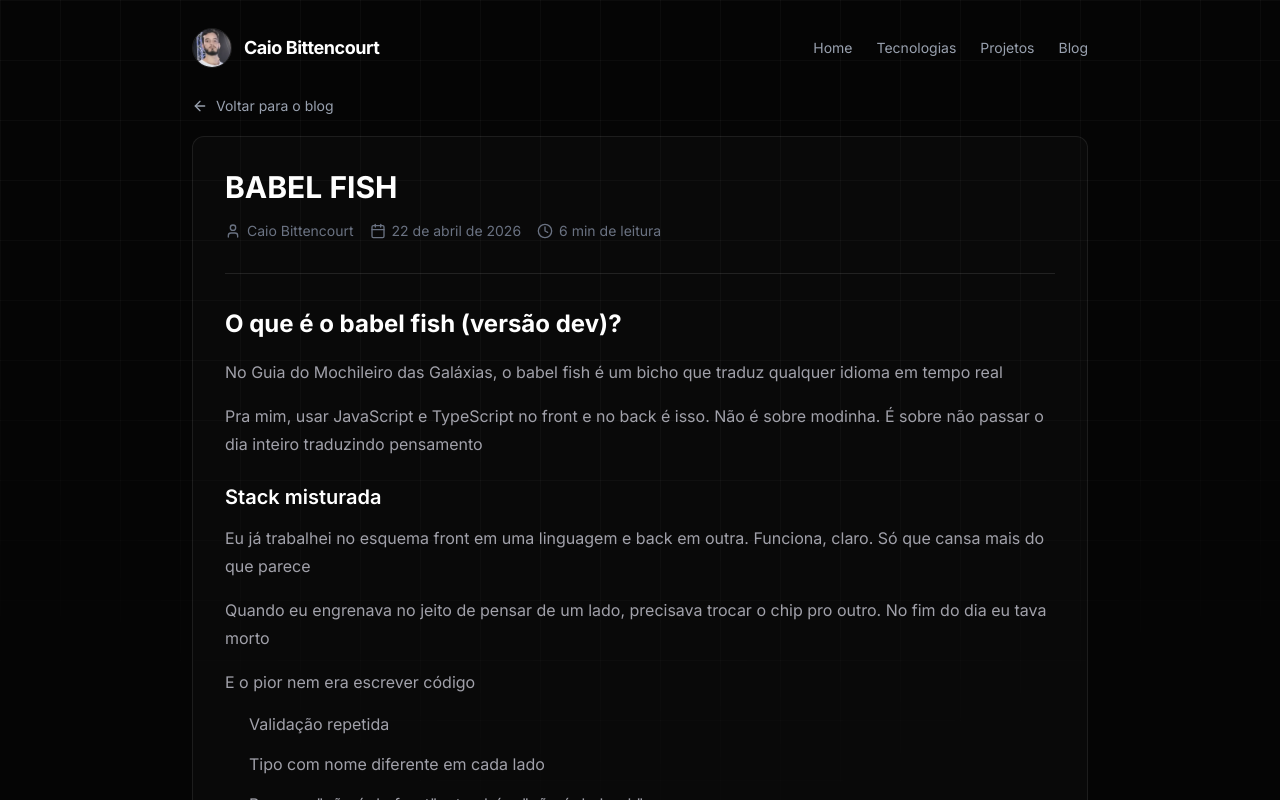
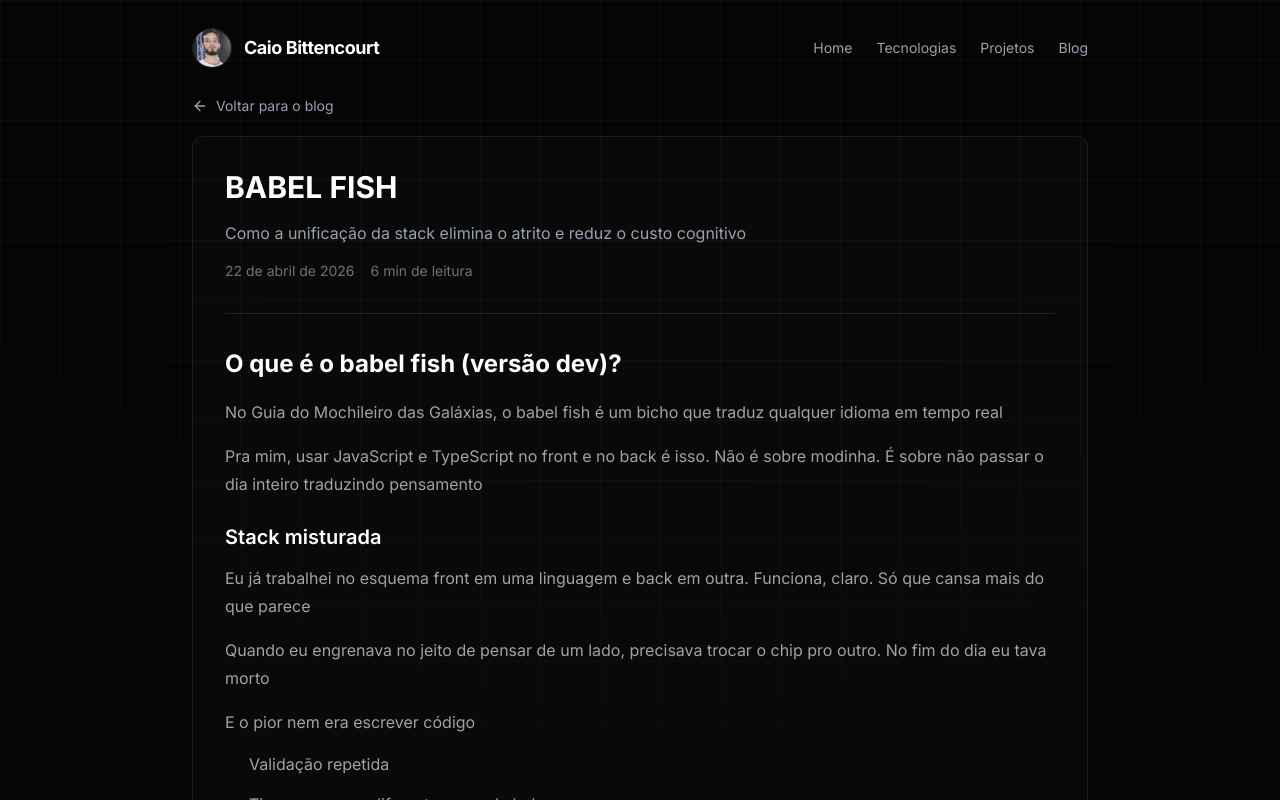
Before and after one commit to caiolucasbittencourt/port, a Next.js app: page /blog/o-peixe-babel-definitivo-front-e-back-falando-o-mesmo-idioma in a window 1280 px wide. Shown: the top 800 px of the page. Built offline with nearby package versions, Linux system fonts and the light colour scheme.

Commit message:
feat(blog): refine post header metadata presentation

```diff
--- a/app/blog/[slug]/BlogPostContent.tsx
+++ b/app/blog/[slug]/BlogPostContent.tsx
@@ -2,7 +2,7 @@
 
 import { motion } from "framer-motion";
 import Link from "next/link";
-import { ArrowLeft, Calendar, Clock, User } from "lucide-react";
+import { ArrowLeft } from "lucide-react";
 import Header from "@/components/Header";
 import Footer from "@/components/Footer";
 import { BlogPost, formatDate } from "@/lib/data/blog-posts";
@@ -47,20 +47,15 @@ export default function BlogPostContent({ post }: Props) {
               {post.title}
             </h1>
 
+            {/* Description */}
+            <p className="mb-4 text-sm text-gray-400 md:text-base">
+              {post.description}
+            </p>
+
             {/* Meta */}
             <div className="flex flex-wrap items-center gap-4 text-sm text-gray-500">
-              <div className="flex items-center gap-1.5">
-                <User className="h-4 w-4" />
-                <span>{post.author}</span>
-              </div>
-              <div className="flex items-center gap-1.5">
-                <Calendar className="h-4 w-4" />
-                <span>{formatDate(post.date)}</span>
-              </div>
-              <div className="flex items-center gap-1.5">
-                <Clock className="h-4 w-4" />
-                <span>{post.readTime} de leitura</span>
-              </div>
+              <span>{formatDate(post.date)}</span>
+              <span>{post.readTime} de leitura</span>
             </div>
           </header>
 
```
